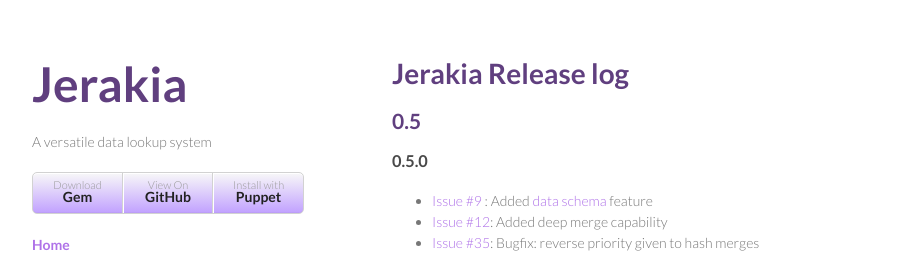
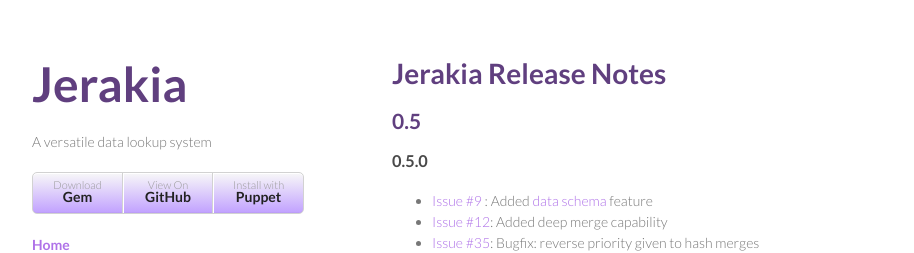
Before and after one commit to jerakia/jerakia, a Jekyll site: the page built from releasenotes/index.md, in a window 1280 px wide. Shown: the top 253 px of the page, without its empty margins (178-1092 px from the left). Built offline with Jekyll 4.4.1, drawn with Linux system fonts in a browser that asks for light colours; Markdown is read by kramdown in place of the engine named in the settings.

Commit message:
added release notes

```diff
--- a/releasenotes/index.md
+++ b/releasenotes/index.md
@@ -2,7 +2,7 @@
 layout: minimal
 ---
 
-# Jerakia Release log
+# Jerakia Release Notes
 
 ## 0.5
 
```
